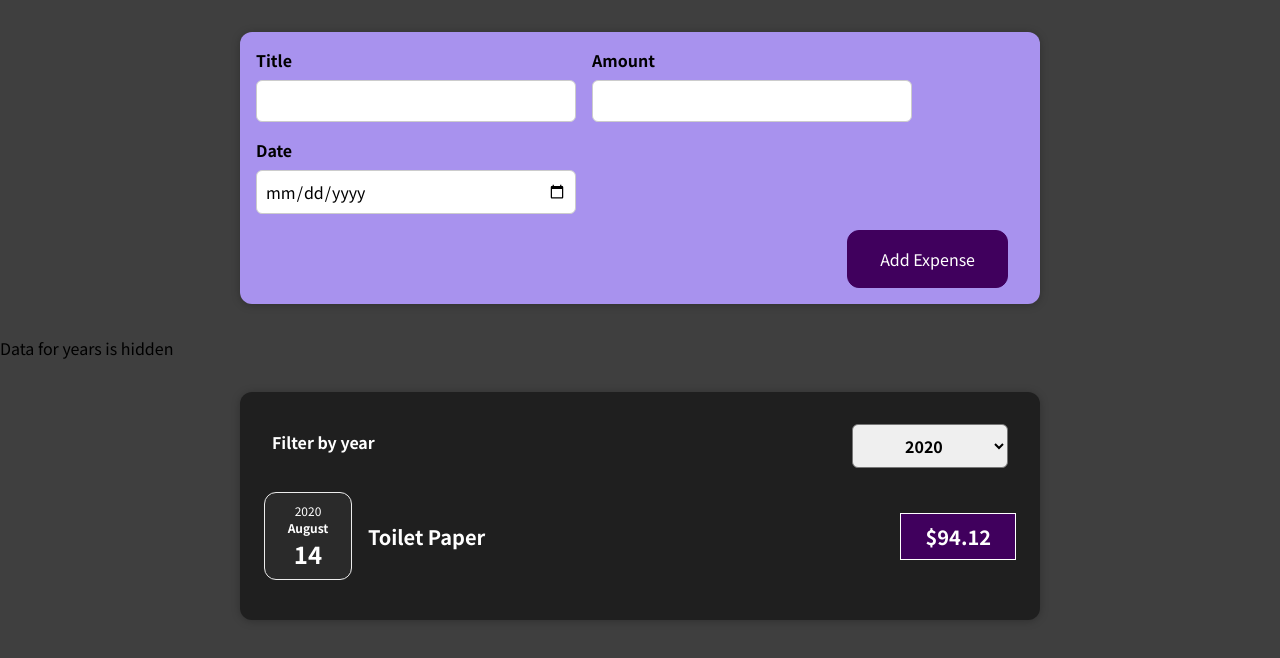
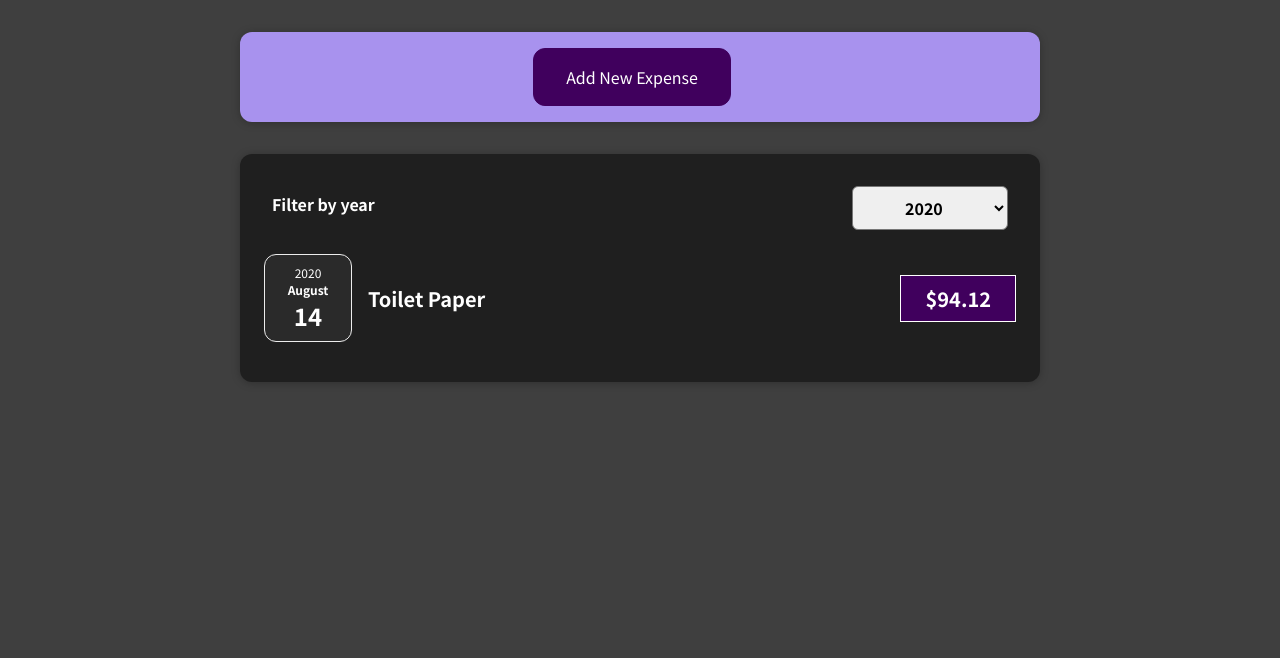
Before and after one commit to panni-toth/expenseDemo, a React (Create React App) app: page / in a window 1280 px wide. Shown: the top 658 px of the page. Built offline with nearby package versions, Linux system fonts and the light colour scheme.

Commit message:
october 9 wrapped up

```diff
--- a/src/App.js
+++ b/src/App.js
@@ -6,7 +6,6 @@ import Expenses from "./components/Expenses/Expenses.js";
 
 
 function App() {
-  // Initial "dummy" array of expenses
 
 const [expenses, setExpenses] = useState([
   {
@@ -30,10 +29,11 @@ function App() {
   },
 ]);
 
-  const addExpenseHandler = expenses => {
+  const addExpenseHandler = exp => {
     setExpenses((prevExpenses) => {
-        return [expenses, ...prevExpenses];
+      return [exp, ...prevExpenses]
     });
+    console.log("HERE")
   };
 
   return (
--- a/src/components/Expenses/ExpenseItem.js
+++ b/src/components/Expenses/ExpenseItem.js
@@ -6,6 +6,7 @@ import Card from '../UI/Card.js';
 function ExpenseItem(props) {
 
     return (
+    <li>
     <Card className="expense-item">
        <ExpenseDate date={props.date} />
         <div className="expense-item__description">
@@ -13,6 +14,7 @@ function ExpenseItem(props) {
         <div className="expense-item__price">${props.amount}</div>
         </div >
     </Card >
+    </li>
     );
 }
 
--- a/src/components/Expenses/Expenses.js
+++ b/src/components/Expenses/Expenses.js
@@ -1,30 +1,14 @@
 import { useState } from 'react';
-import ExpenseItem from "./ExpenseItem";
 import Card from "../UI/Card";
 import './Expenses.css';
 import ExpenseFilter from './ExpenseFilter';
+import ExpensesList from './ExpensesList';
 
 function Expenses(props) {
 
   const [filteredYear, setFilteredYear] = useState('2020');
 
-  let filteredInfoText = "2019, 2021, 2022 and 2023";
-
-  if (filteredYear === '2019') {
-      filteredInfoText = '2020, 2021, 2022 and 2023'
-    } else if (filteredYear === '2023') {
-      filteredInfoText = '2019, 2020, 2021 and 2022'
-    } else if (filteredYear === '2021') {
-      filteredInfoText = '2019, 2020, 2022 and 2023'
-    } else if (filteredYear === '2022') {
-      filteredInfoText = '2019, 2020, 2021 and 2023'
-    } else {
-        filteredInfoText = ''
-
-    }
-
-
-    const filterChangeHandler = (selectedYear) => {
+  const filterChangeHandler = (selectedYear) => {
     setFilteredYear(selectedYear);
   };
 
@@ -35,16 +19,10 @@ function Expenses(props) {
 
   return(
     <div>
-      <p>Data for years {filteredInfoText} is hidden</p>
     <Card className='expenses'>
       <ExpenseFilter selected={filteredYear} onChangeFilter={filterChangeHandler}
       />
-      {filteredExpenses.map(expense => (
-      <ExpenseItem
-        key={expense.id}
-        title={expense.title}
-        amount={expense.amount}
-        date={expense.date}/>))}
+      <ExpensesList items={filteredExpenses} />
   </Card>
   </div>
     );
--- /dev/null
+++ b/src/components/Expenses/ExpensesList.css
@@ -0,0 +1,9 @@
+.expenses-list {
+    list-style: none;
+    padding: 0;
+  }
+
+  .expenses-list__fallback {
+    color: white;
+    text-align: center;
+  }
--- /dev/null
+++ b/src/components/Expenses/ExpensesList.js
@@ -0,0 +1,23 @@
+import './ExpensesList.css';
+import ExpenseItem from'./ExpenseItem.js';
+
+const ExpensesList = props => {
+    if (props.items.length === 0 ) {
+        return <h2 className="expenses-list__fallback">No expenses found.</h2>
+    }
+
+    return (
+    <ul className="expenses-list">
+     {props.items.map((expense) => (
+        <ExpenseItem
+          key={expense.id}
+          title={expense.title}
+          amount={expense.amount}
+          date={expense.date}
+          />
+          ))}
+    </ul>
+    );
+};
+
+export default ExpensesList;
--- a/src/components/NewExpense/ExpenseForm.js
+++ b/src/components/NewExpense/ExpenseForm.js
@@ -31,7 +31,9 @@ const ExpenseForm = (props) => {
         setEnteredDate('');
     };
 
-    return <form onSubmit={submitHandler}>
+    return (
+    <form onSubmit={submitHandler}>
+
         <div className='new-expense__controls'>
             <div className='new-expense__control'>
                 <label>Title</label>
@@ -54,10 +56,12 @@ const ExpenseForm = (props) => {
             </div>
         </div>
         <div className='new-expense__actions'>
+                <button type="button" onClick={props.onCancel}>Cancel</button>
                 <button type='submit'>Add Expense</button>
             </div>
 
-    </form>
+    </form>)
 };
 
+
 export default ExpenseForm;
--- a/src/components/NewExpense/NewExpense.js
+++ b/src/components/NewExpense/NewExpense.js
@@ -1,3 +1,4 @@
+import react, { useState } from "react";
 import "./NewExpense.css";
 import ExpenseForm from './ExpenseForm'
 import './NewExpense.css';
@@ -10,13 +11,27 @@ const NewExpense = (props) => {
             ...enteredExpenseData
         }
         props.onAddExpense(expenseData);
-        console.log("Data received in saveExpenseDataHandler:", enteredExpenseData);
+        setShowForm(false);
 
+    };
+
+    const [showForm, setShowForm] = useState(false);
+
+    // Showing New Expense Form when 'Add New Expense' is clicked
+    const handleShowExpenseForm = () => {
+        setShowForm(true);
+    };
+    // Hiding the form when 'Cancel' is clicked
+    const handleHideExpenseForm = () => {
+        setShowForm(false);
     };
 
 
    return <div className='new-expense'>
-        <ExpenseForm onSaveExpenseData={saveExpenseDataHandler}/>
+        {!showForm && <button onClick={handleShowExpenseForm}>Add New Expense</button>}
+        {showForm && <ExpenseForm
+        onSaveExpenseData={saveExpenseDataHandler}
+        onCancel={handleHideExpenseForm}/>}
     </div>
 };
 
```
Lines whose indentation alone changed are shown as unchanged.
